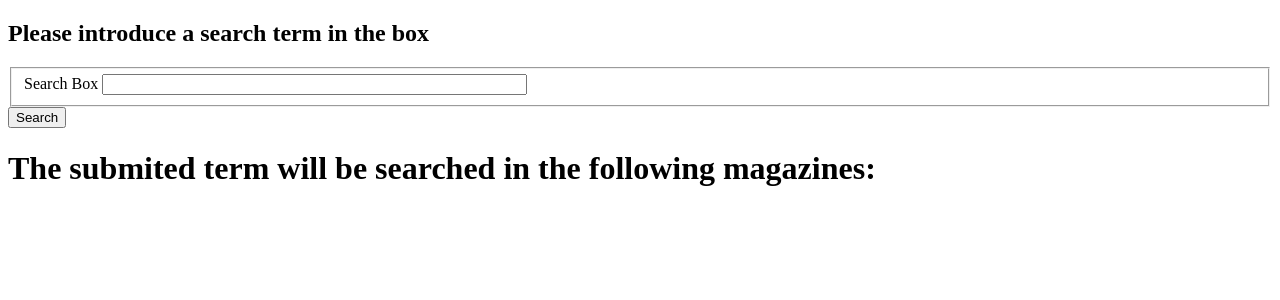
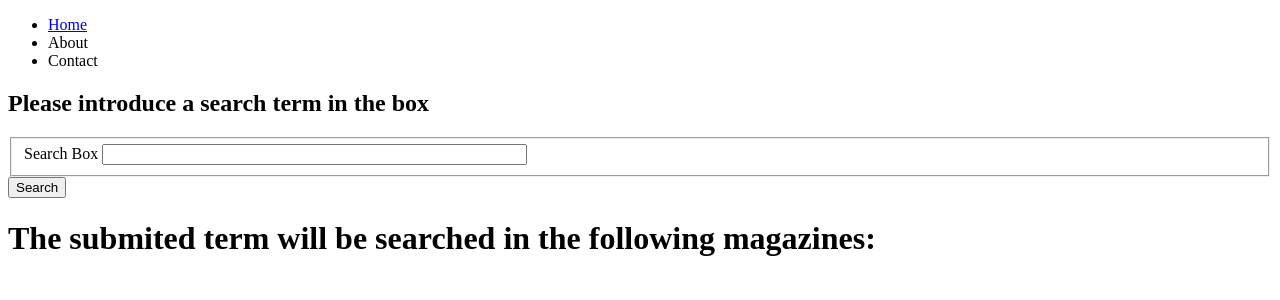
Before and after one commit to AndreiIav/Darwin_App, a Flask app: page / in a window 1280 px wide. Shown: the top 300 px of the page. Run offline with Flask 3, Linux system fonts and the light colour scheme; data that the repository does not hold is empty; parts of the project's set-up code (start-up, migrations or seed data) failed here and were passed over.

Commit message:
Added navigation links section to base.html.

```diff
--- a/application/templates/base.html
+++ b/application/templates/base.html
@@ -7,6 +7,18 @@
 </head>
 
 <body>
+    <header>
+        <nav>
+            <ul>
+                <li><a href="{{ url_for('home_bp.search_form') }}">Home</a></li>
+                <li><a>About</a></li>
+                <li><a>Contact</a></li>
+            </ul>
+        </nav>
+    </header>
+
+
+
     {% block search_form %}{% endblock %}
     {% block content %} {% endblock %}
 </body>
```
